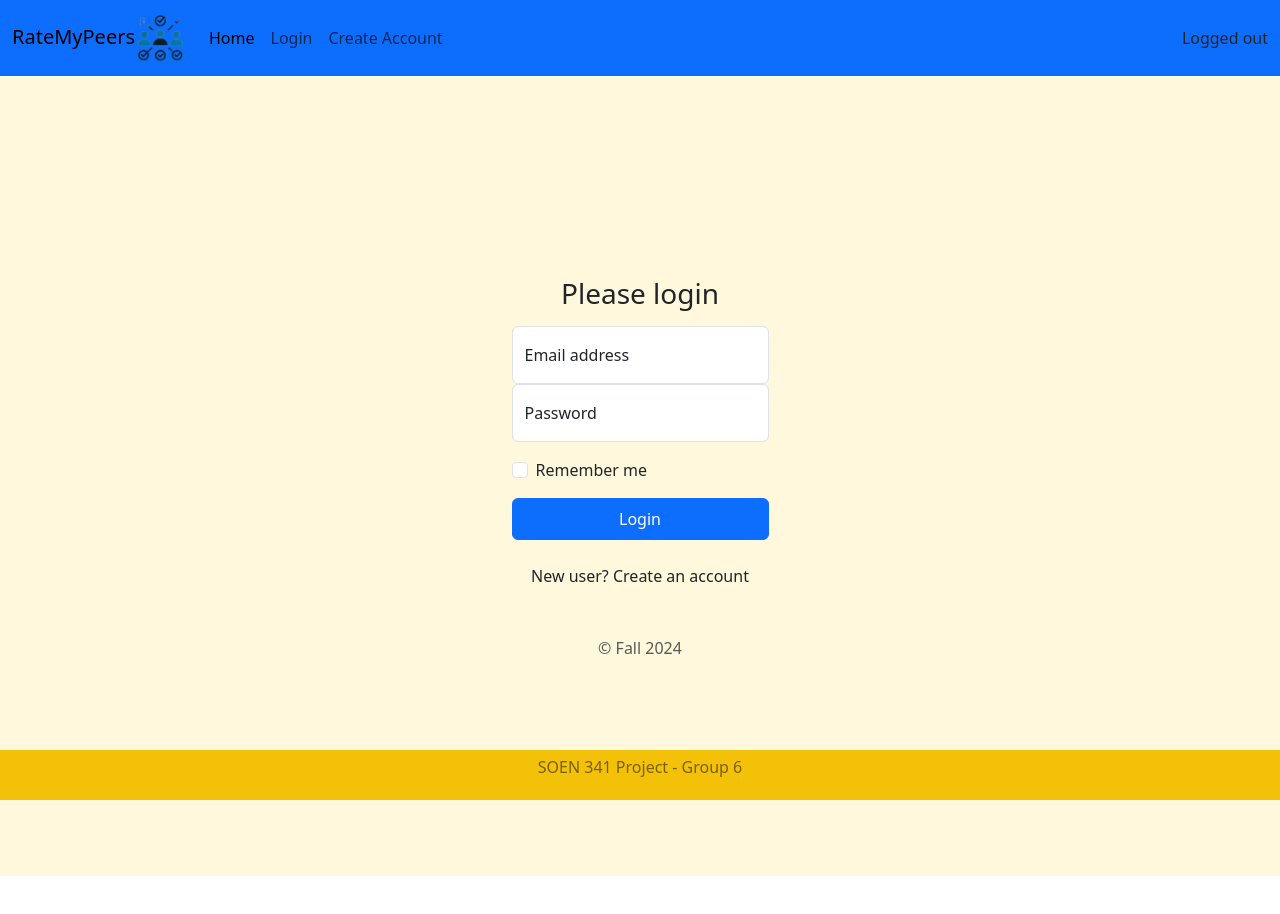
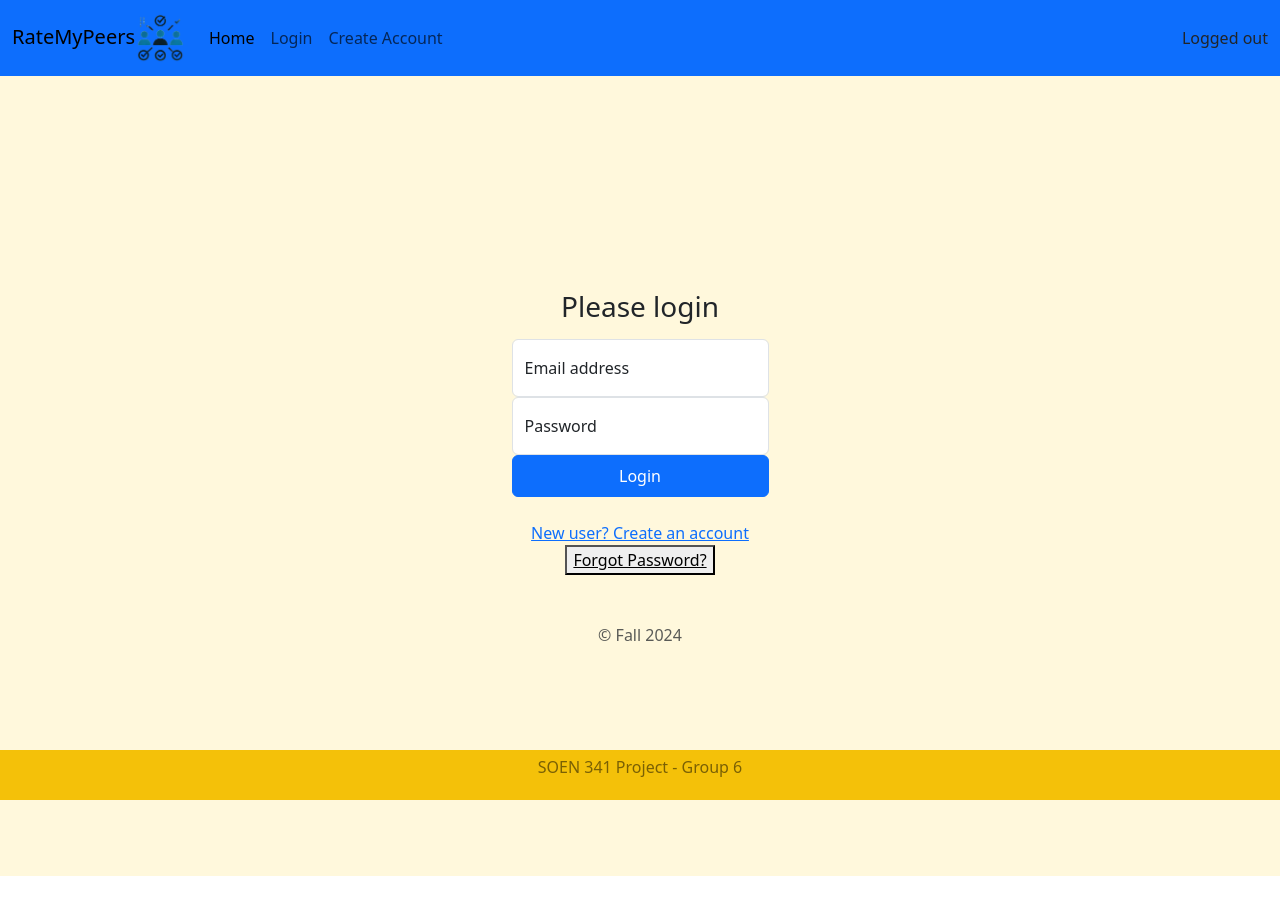
Before and after one commit to benjaminsunliu/Group6-SOEN341_Project_F24, a React (Create React App) app in the folder client/: page /login in a window 1280 px wide. Shown: the top 914 px of the page. Built offline with nearby package versions, Linux system fonts and the light colour scheme.

Commit message:
Update Login.jsx

```diff
--- a/client/src/pages/Login.jsx
+++ b/client/src/pages/Login.jsx
@@ -1,106 +1,94 @@
-import { Link, useNavigate} from "react-router-dom";
-import { useState, useEffect} from "react";
+// src/pages/Login.jsx
+import { Link, useNavigate } from "react-router-dom";
+import { useState, useEffect } from "react";
 import Cookies from "js-cookie";
-import {jwtDecode} from "jwt-decode";
 import axios from "axios";
+import ForgotPassword from "../components/ForgotPassword"; // Import ForgotPassword component
 
-const Login = (props) => {
+const Login = () => {
   const [email, setEmail] = useState('');
   const [password, setPassword] = useState('');
   const [error, setError] = useState('');
+  const [showForgotPassword, setShowForgotPassword] = useState(false); // State to toggle ForgotPassword component
   const navigate = useNavigate();
 
   useEffect(() => {
-    const token = Cookies.get("token"); // Get the token from cookies
+    const token = Cookies.get("token");
     if (token) {
       alert("You are already logged in!");
       navigate("/");
     }
   }, [navigate]);
 
-
   const loginFunc = async (e) => {
     e.preventDefault();
     setError('');
 
     if (!email || !password) {
-      alert("Please fill out all fields.");
+      setError("Please fill out all fields.");
       return;
     }
 
     try {
-      // Basic form validation
-
-      const response = await axios.post('http://localhost:5050/api/login', {
-        email,
-        password,
-      }, {
-        withCredentials: true // Important: allows cookies to be sent with the request
-      });
-
+      const response = await axios.post('http://localhost:5050/api/login', { email, password }, { withCredentials: true });
       const role = response.data.role;
 
-      // Redirect based on user role
       if (role === 'instructor') {
         alert("Successfully logged in as an instructor!");
         navigate('/instructor-dashboard');
       } else {
         alert("Successfully logged in as a student!");
-        navigate('/student-dashboard'); // Redirect to a different page for non-instructor roles
+        navigate('/student-dashboard');
       }
     } catch (err) {
-      alert(err.response?.data?.message || 'Login failed. Please try again.');
+      setError(err.response?.data?.message || 'Login failed. Please try again.');
     }
   };
 
   return (
-    <div class="body" >
-      <main className="body" class="body">
-        <form>
-          <h1 class="h3 mb-3 fw-normal">Please login</h1>
+    <div className="body">
+      <main className="body">
+        {!showForgotPassword ? ( // Toggle between Login form and ForgotPassword component
+          <form onSubmit={loginFunc}>
+            <h1 className="h3 mb-3 fw-normal">Please login</h1>
+            {error && <p style={{ color: 'red' }}>{error}</p>}
 
-          <div class="form-floating">
+            <div className="form-floating">
               <input
                 type="email"
-              class="form-control"
+                className="form-control"
                 id="floatingInput"
                 placeholder="name@example.com"
                 onChange={(e) => setEmail(e.target.value)}
               />
-            <label for="floatingInput">Email address</label>
+              <label htmlFor="floatingInput">Email address</label>
             </div>
-          <div class="form-floating">
+            <div className="form-floating">
               <input
                 type="password"
-              class="form-control"
+                className="form-control"
                 id="floatingPassword"
                 placeholder="Password"
                 onChange={(e) => setPassword(e.target.value)}
               />
-            <label for="floatingPassword">Password</label>
+              <label htmlFor="floatingPassword">Password</label>
             </div>
 
-          <div class="form-check text-start my-3">
-            <input
-              class="form-check-input"
-              type="checkbox"
-              value="remember-me"
-              id="flexCheckDefault"
-            />
-            <label class="form-check-label" for="flexCheckDefault">
-              Remember me
-            </label>
-          </div>
-          <button class="btn btn-primary w-100 py-2" type="submit" onClick = {loginFunc}>
+            <button className="btn btn-primary w-100 py-2" type="submit">
               Login
             </button>
-          <br/>
-          <br/>
-          <Link class="nav-link" to="/create-account">
-                  New user? Create an account
-          </Link>
-          <p class="mt-5 mb-3 text-body-secondary">&copy; Fall 2024</p>
+            <br />
+            <br />
+            <Link to="/create-account">New user? Create an account</Link>
+            <br />
+            <button type="button" onClick={() => setShowForgotPassword(true)} className="btn-link">
+              Forgot Password?
+            </button>
+            <p className="mt-5 mb-3 text-body-secondary">&copy; Fall 2024</p>
           </form>
+        ) : (
+          <ForgotPassword /> // Display ForgotPassword component
+        )}
       </main>
     </div>
   );
```
Lines whose indentation alone changed are shown as unchanged.
